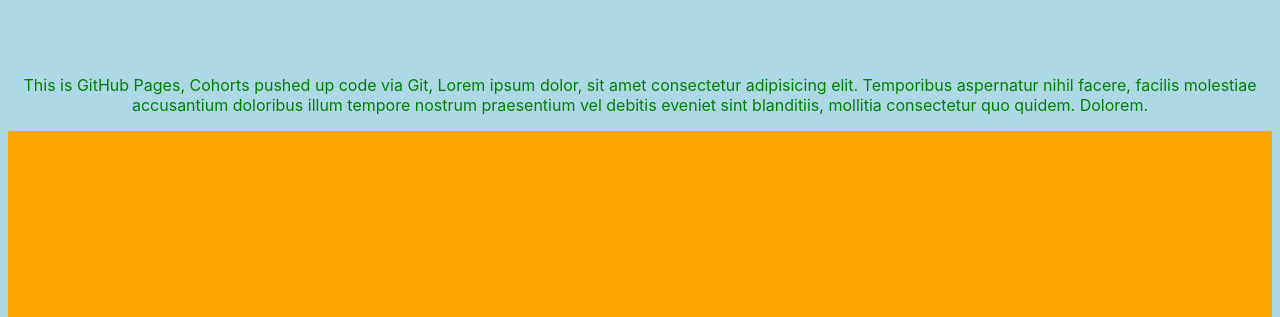
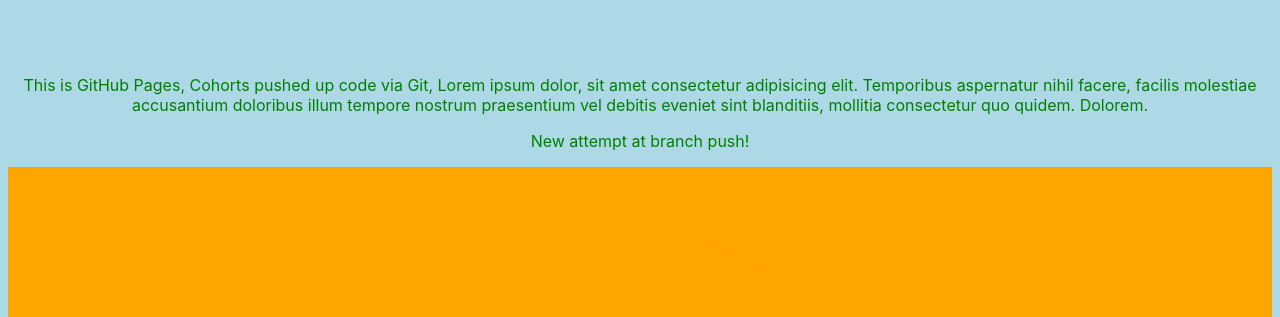
Before and after one commit to Mushroom-Blue/mtechGitPagesDemo, a plain HTML site: page index.html in a window 1280 px wide. Shown: the part 468-785 px from the top of the page. Drawn offline with Linux system fonts and the light colour scheme.

Commit message:
9th commit, messed with HTML

```diff
--- a/index.html
+++ b/index.html
@@ -19,6 +19,7 @@
     <h1>Welcome to GitHub Pages!</h1>
     <p>This is GitHub Pages, Cohorts pushed up code via Git, Lorem ipsum dolor, sit amet consectetur adipisicing elit. Temporibus aspernatur nihil facere, facilis molestiae accusantium doloribus illum tempore nostrum praesentium vel debitis eveniet sint blanditiis, mollitia consectetur quo quidem. Dolorem.
     </p>
+    <p>New attempt at branch push!</p>
     <div><img src="mtech.png"></div>
 
 </body>
```
Also changed, not shown: 1 other file.
